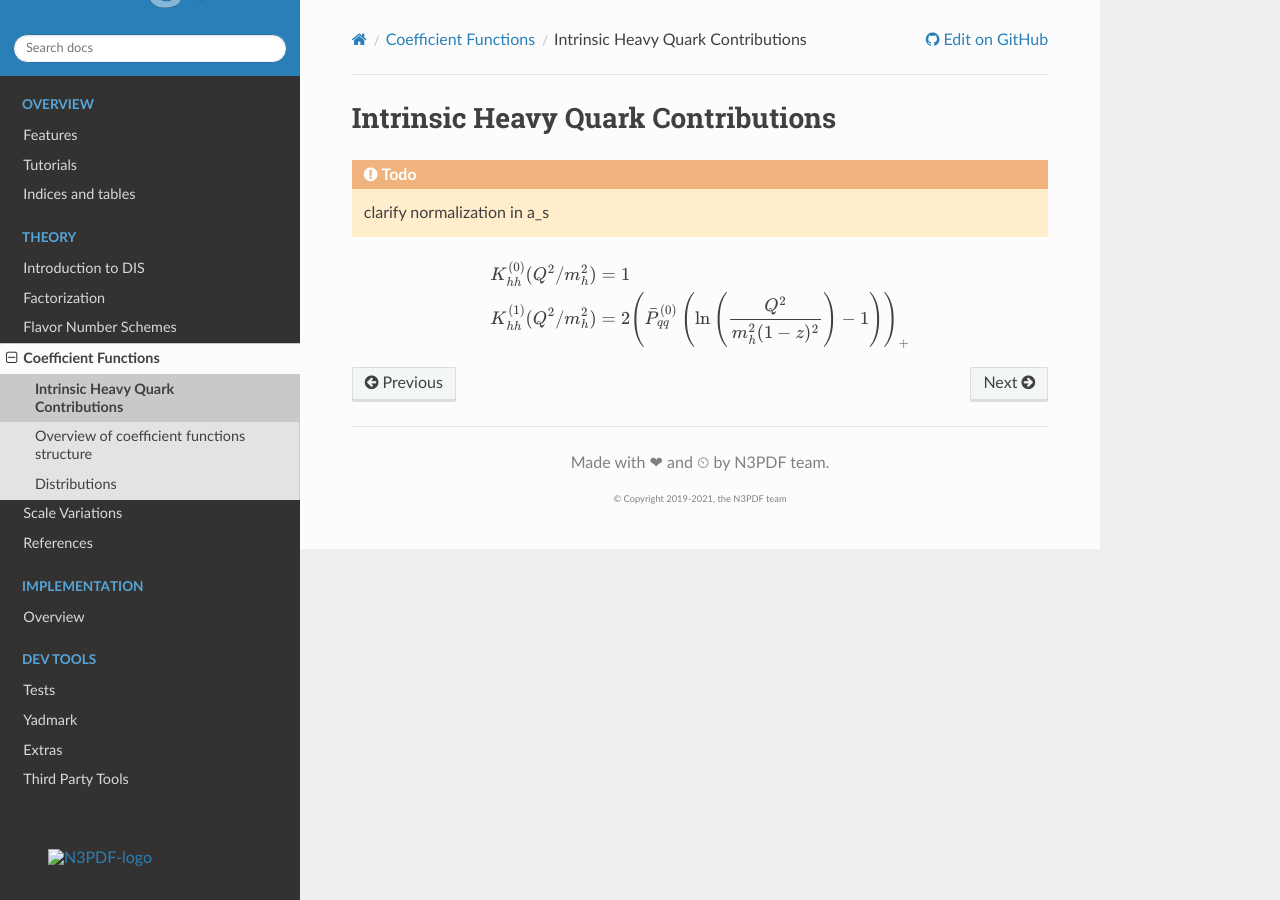
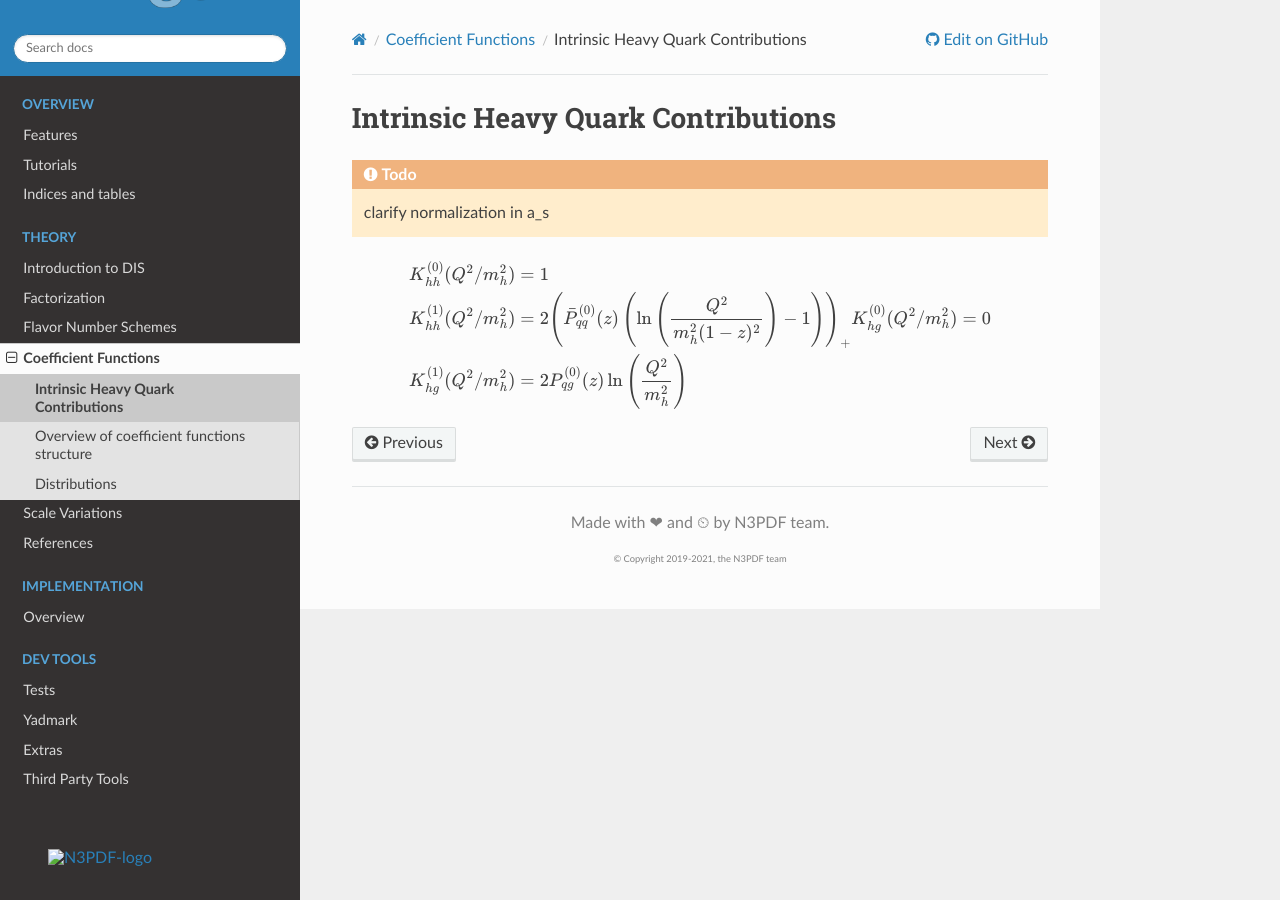
Before and after one commit to NNPDF/yadism, a Sphinx documentation site: the page built from docs/sphinx/source/theory/intrinsic.rst, in a window 1280 px wide. Built offline with Sphinx 7.4.7 and the Read the Docs theme 2.0.0, drawn with Linux system fonts in a browser that asks for light colours; pages that are not in the unit, such as notebooks, are missing from menus; the version number could not be read and is left out.

Commit message:
Add K_hg

```diff
--- a/docs/sphinx/source/theory/intrinsic.rst
+++ b/docs/sphinx/source/theory/intrinsic.rst
@@ -5,4 +5,6 @@ Intrinsic Heavy Quark Contributions
 
 .. math ::
     K_{hh}^{(0)}(Q^2/m_h^2) &= 1\\
-    K_{hh}^{(1)}(Q^2/m_h^2) &=2\left(\bar P_{qq}^{(0)} \left(\ln\left(\frac{Q^2}{m_h^2 (1-z)^2}\right) - 1\right)\right)_+
+    K_{hh}^{(1)}(Q^2/m_h^2) &= 2\left(\bar P_{qq}^{(0)}(z) \left(\ln\left(\frac{Q^2}{m_h^2 (1-z)^2}\right) - 1\right)\right)_+
+    K_{hg}^{(0)}(Q^2/m_h^2) &= 0\\
+    K_{hg}^{(1)}(Q^2/m_h^2) &= 2 P_{qg}^{(0)}(z) \ln\left(\frac{Q^2}{m_h^2}\right)
```
